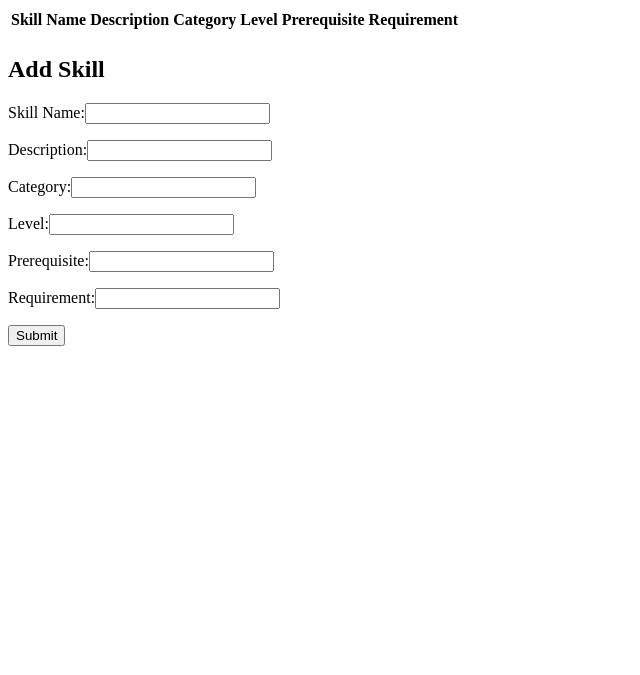
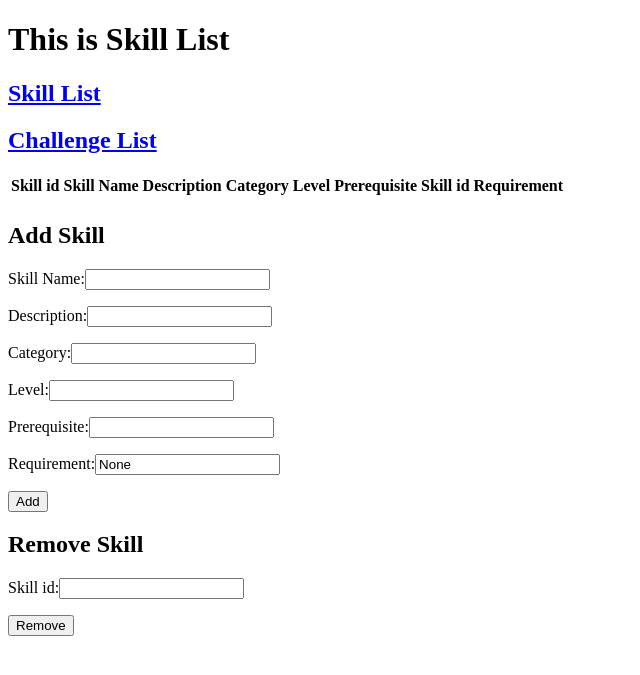
Before and after one commit to MdAshrafiTahmid-23101108/Neighborhood-Skill-Exchange-Platform, a PHP site: page /skill_update_admin.php in a window 1280 px wide. Shown: the top 675 px of the page, without its empty margins (0-640 px from the left). Run offline with PHP 8.4, Linux system fonts and the light colour scheme; tables that the repository leaves empty or names only in its code hold one stand-in row (values such as "Sample post"); data that the repository does not hold is empty.

Commit message:
Changes in skill_update_admin page

```diff
--- a/DBconnect.php
+++ b/DBconnect.php
@@ -2,13 +2,12 @@
 $servername = "localhost";
 $username = "root";
 $password = "";
-$dbname = "neighbourhood-skill-exchange";
+$dbname = "neighborhood_skill_exchange_platform";
 
 $conn = new mysqli($servername, $username, $password);
 if ($conn->connect_error) {
     die("Connection Failed: ". $conn->connect_error);
 }else{
-    //echo "Connection Established";
     mysqli_select_db($conn, $dbname);
 }
 ?>
--- a/add_challenge_admin.php
+++ b/add_challenge_admin.php
@@ -13,14 +13,13 @@ if(isset($_POST['title']) && isset($_POST['description']) && isset($_POST['start
 	$sql = " INSERT INTO challenge (Title,Description,Start_time,End_time,Reward) VALUES( '$title', '$description', '$start_time','$end_time', '$reward') ";
 
 	$result = mysqli_query($conn, $sql);
-	echo "ran successfully";
 	if(mysqli_affected_rows($conn)){
-		//echo "Inserted Successfully";
 		header("Location: challenge_update_admin.php");
+		exit();
 	}
 	else{
-		echo "Insertion Failed";
 		header("Location: challenge_update_admin.php");
+		exit();
 	}
 }
 ?>
--- a/challenge_update_admin.php
+++ b/challenge_update_admin.php
@@ -30,7 +30,7 @@
                             <td><?php echo $row["Description"]; ?></td>
                             <td><?php echo $row["Start_time"]; ?></td>
                             <td><?php echo $row["End_time"]; ?></td>
-                            <td><?php echo $row["Reward"]; ?></td>
+                            <td align="center"><?php echo $row["Reward"]; ?></td>
                 </tr>
                 <?php
                             }
@@ -45,7 +45,7 @@
             <p>Start_time:<input type="datetime-local" name="start_time" required></p>
             <p>End_time:<input type="datetime-local" name="end_time" required></p>
             <p>Reward:<input type="text" name="reward" required></p>
-            <input type="submit" value="Submit" />
+            <input type="submit" value="Add" />
           </form>
     </section>
 </body>
--- a/login.html
+++ b/login.html
@@ -11,8 +11,8 @@
     </header>
     <form class="login_form" action="login.php" method="post">
             <p>User name:<input type="text" name="username" required></p>
-            <p>Password:<input type="text" name="password" required></p>
-            <input type="submit" value="Submit" />
+            <p>Password:<input type="password" name="password" required></p>
+            <input type="submit" value="Log in" />
           </form>
 </body>
 </html>
--- a/login.php
+++ b/login.php
@@ -13,12 +13,15 @@ if(isset($_POST['username']) && isset($_POST['password'])){
         $_SESSION['user_id'] = $row['user_id'];
         if ($row['role'] === 'admin') {
             header("Location: admin_dashboard.html");
+            exit();
         } elseif ($row['role'] === 'user') {
             header("Location: user_dashboard.php");
+            exit();
         }
     }
     else{
-        echo "Wrong username or password";
+        header("Location: login.html");
+        exit();
     }
 }
 ?>
--- a/signup.html
+++ b/signup.html
@@ -11,10 +11,10 @@
     </header>
     <form class="login_form" action="signup.php" method="post">
             <p>User name:<input type="text" name="username" required></p>
-            <p>Password:<input type="text" name="password" required></p>
+            <p>Password:<input type="password" name="password" required></p>
             <p>Email:<input type="text" name="email" required></p>
             <p>Location:<input type="text" name="location" required></p>
-            <input type="submit" value="Submit" />
+            <input type="submit" value="Sign Up" />
           </form>
 </body>
 </html>
--- a/signup.php
+++ b/signup.php
@@ -10,14 +10,13 @@ if(isset($_POST['username']) && isset($_POST['password']) && isset($_POST['email
 	$sql = " INSERT INTO user (user_name,password,email,location,reputation,role) VALUES( '$username', '$password', '$email', '$location',0, 'user') ";
 
 	$result = mysqli_query($conn, $sql);
-	echo "ran successfully";
 	if(mysqli_affected_rows($conn)){
-		//echo "Inserted Successfully";
 		header("Location: login.html");
+		exit();
 	}
 	else{
-		echo "Insertion Failed";
 		header("Location: signup.html");
+		exit();
 	}
 }
 ?>
--- a/skill_update_admin.php
+++ b/skill_update_admin.php
@@ -3,18 +3,26 @@
 <head>
     <meta charset="UTF-8">
     <meta name="viewport" content="width=device-width, initial-scale=1.0">
-    <title>Skill Update</title>
+    <title>Skill List</title>
 </head>
 <body>
+    <header>
+        <h1>This is Skill List</h1>
+    </header>
+    <nav>
+        <a href="skill_update_admin.php"><h2>Skill List</h2></a>
+        <a href="challenge_update_admin.php"><h2>Challenge List</h2></a>
+    </nav>
     <section class="skill-list">
         <table>
             <thead>
                 <tr>
+                    <th>Skill id</th>
                     <th>Skill Name</th>
                     <th>Description</th>
                     <th>Category</th>
                     <th>Level</th>
-                    <th>Prerequisite</th>
+                    <th>Prerequisite Skill id</th>
                     <th>Requirement</th>
                 </tr>
             </thead>
@@ -27,11 +35,12 @@
                             while($row = mysqli_fetch_assoc($result)){
                         ?>
                 <tr>
+                            <td align="center"><?php echo $row["Skill_id"]; ?></td>
                             <td><?php echo $row["Skill_name"]; ?></td>
                             <td><?php echo $row["Description"]; ?></td>
                             <td><?php echo $row["Category"]; ?></td>
                             <td><?php echo $row["Expertise_level"]; ?></td>
-                            <td><?php echo $row["Parent_id"]; ?></td>
+                            <td align="center"><?php echo $row["Parent_id"]; ?></td>
                             <td><?php echo $row["Requirement"]; ?></td>
                 </tr>
                 <?php
@@ -46,10 +55,16 @@
             <p>Description:<input type="text" name="description" required></p>
             <p>Category:<input type="text" name="category" required></p>
             <p>Level:<input type="text" name="level" required></p>
-            <p>Prerequisite:<input type="text" name="parent"></p>
-            <p>Requirement:<input type="text" name="requirement"></p>
-            <input type="submit" value="Submit" />
-          </form>
+            <p>Prerequisite:<input type="int" name="parent"></p>
+            <p>Requirement:<input type="text" name="requirement" value="None"></p>
+            <input type="submit" value="Add" />
+        </form>
+
+        <h2>Remove Skill</h2>
+        <form action="remove_skill.php" method="post">
+            <p>Skill id:<input type="int" name="skill_id" required></p>
+            <input type="submit" value="Remove" />
+        </form>
     </section>
 </body>
 </html>
--- a/user_dashboard.php
+++ b/user_dashboard.php
@@ -1,3 +1,6 @@
+<?php
+session_start();
+?>
 <!DOCTYPE html>
 <html lang="en">
 <head>
@@ -10,10 +13,10 @@
         <h1>This is User Dashboard</h1>
     </header>
     <?php
-    session_start();
     require_once("DBconnect.php");
     if(!isset($_SESSION['user_id'])){
     header("Location: login.html");
+    exit();
     }
     $user_id = $_SESSION['user_id'];
     $sql = "SELECT * FROM user WHERE User_id=$user_id";
```
Also changed, not shown: add_skill_admin.php (+5 -5 lines), remove_skill.php (added, +19 -0 lines), index.html (renamed from home.html).
